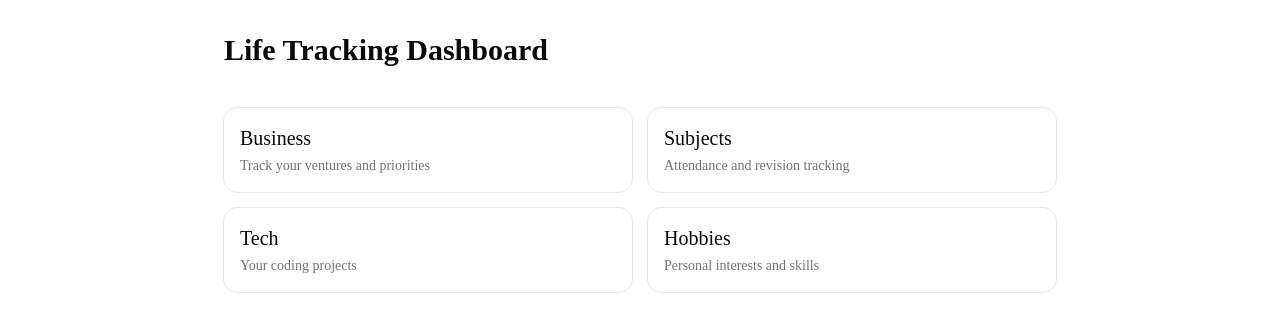
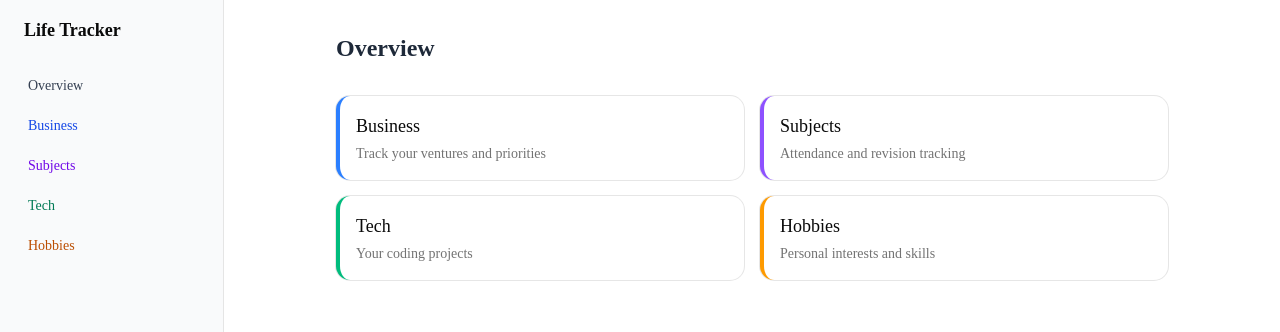
Before and after one commit to Git-Shubham1006/life_tracking_system, a Next.js app: page /dashboard in a window 1280 px wide. Shown: the top 332 px of the page. Built offline with nearby package versions, Linux system fonts and the light colour scheme.

Commit message:
feat: Add persistent sidebar layout and update dashboard UI

```diff
--- /dev/null
+++ b/src/app/dashboard/layout.tsx
@@ -0,0 +1,35 @@
+import { UserButton } from '@clerk/nextjs'
+import Link from 'next/link'
+
+const navItems = [
+  { name: 'Overview', href: '/dashboard', color: 'text-gray-700' },
+  { name: 'Business', href: '/dashboard/business', color: 'text-blue-700' },
+  { name: 'Subjects', href: '/dashboard/subjects', color: 'text-violet-700' },
+  { name: 'Tech', href: '/dashboard/tech', color: 'text-emerald-700' },
+  { name: 'Hobbies', href: '/dashboard/hobbies', color: 'text-amber-700' },
+]
+
+export default function DashboardLayout({ children }: { children: React.ReactNode }) {
+  return (
+    <div className="min-h-screen flex">
+      <aside className="w-56 border-r bg-gray-50 p-4 flex flex-col">
+        <h2 className="text-lg font-bold mb-6 px-2">Life Tracker</h2>
+        <nav className="flex flex-col gap-1">
+          {navItems.map((item) => (
+            <Link
+              key={item.name}
+              href={item.href}
+              className={`px-3 py-2 rounded-md text-sm font-medium hover:bg-white hover:shadow-sm transition ${item.color}`}
+            >
+              {item.name}
+            </Link>
+          ))}
+        </nav>
+        <div className="mt-auto pt-4 border-t flex justify-center">
+          <UserButton />
+        </div>
+      </aside>
+      <main className="flex-1 overflow-y-auto">{children}</main>
+    </div>
+  )
+}
--- a/src/app/dashboard/page.tsx
+++ b/src/app/dashboard/page.tsx
@@ -1,28 +1,23 @@
-import { UserButton } from '@clerk/nextjs'
 import Link from 'next/link'
 import { Card, CardHeader, CardTitle, CardDescription } from '@/components/ui/card'
 
 const sections = [
-  { name: 'Business', href: '/dashboard/business', description: 'Track your ventures and priorities' },
-  { name: 'Subjects', href: '/dashboard/subjects', description: 'Attendance and revision tracking' },
-  { name: 'Tech', href: '/dashboard/tech', description: 'Your coding projects' },
-  { name: 'Hobbies', href: '/dashboard/hobbies', description: 'Personal interests and skills' },
+  { name: 'Business', href: '/dashboard/business', description: 'Track your ventures and priorities', color: 'border-l-4 border-l-blue-500' },
+  { name: 'Subjects', href: '/dashboard/subjects', description: 'Attendance and revision tracking', color: 'border-l-4 border-l-violet-500' },
+  { name: 'Tech', href: '/dashboard/tech', description: 'Your coding projects', color: 'border-l-4 border-l-emerald-500' },
+  { name: 'Hobbies', href: '/dashboard/hobbies', description: 'Personal interests and skills', color: 'border-l-4 border-l-amber-500' },
 ]
 
 export default function DashboardPage() {
   return (
-    <div className="min-h-screen p-8 max-w-4xl mx-auto">
-      <div className="flex justify-between items-center mb-10">
-        <h1 className="text-3xl font-bold">Life Tracking Dashboard</h1>
-        <UserButton />
-      </div>
-
+    <div className="p-8 max-w-4xl mx-auto">
+      <h1 className="text-2xl font-semibold mb-8 text-gray-800">Overview</h1>
       <div className="grid grid-cols-1 sm:grid-cols-2 gap-4">
         {sections.map((section) => (
           <Link key={section.name} href={section.href}>
-            <Card className="hover:shadow-md transition cursor-pointer h-full">
+            <Card className={`hover:shadow-md transition cursor-pointer h-full ${section.color}`}>
               <CardHeader>
-                <CardTitle className="text-xl">{section.name}</CardTitle>
+                <CardTitle className="text-lg">{section.name}</CardTitle>
                 <CardDescription>{section.description}</CardDescription>
               </CardHeader>
             </Card>
```
